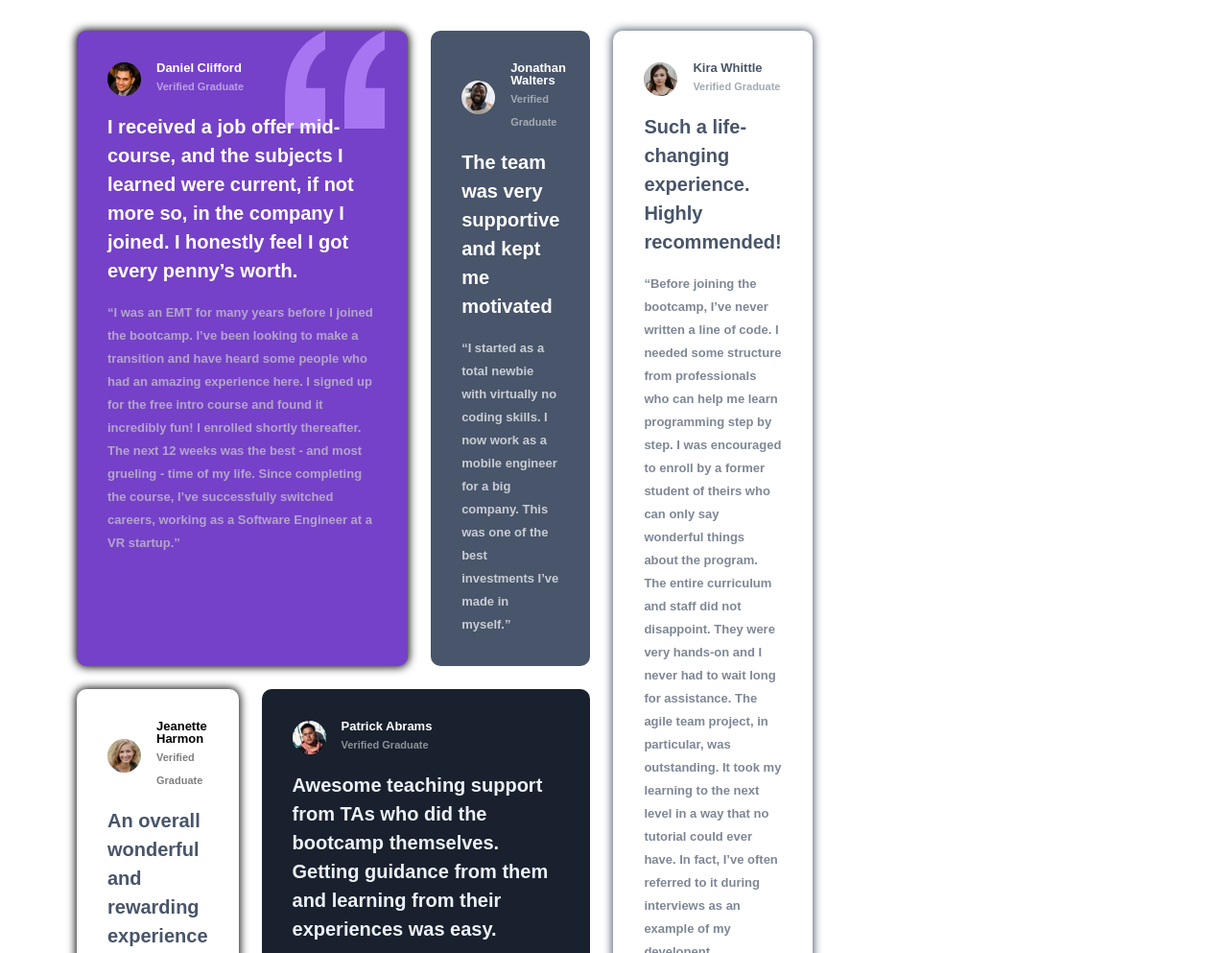
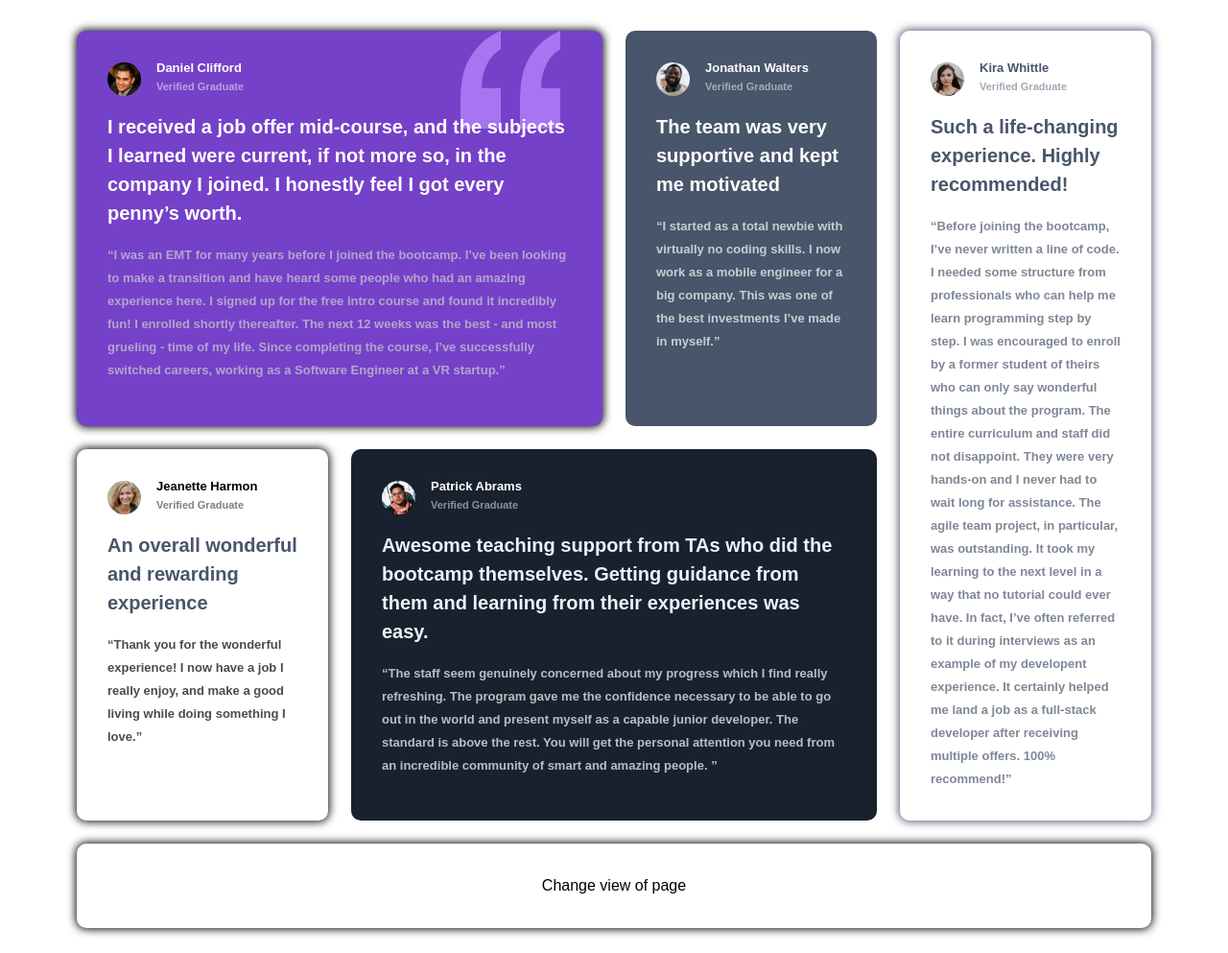
Before and after one commit to Mrbabet/Testimonials-grid-section, a plain HTML site: page src/index.html in a window 1280 px wide. Shown: the top 993 px of the page at 96% size. Drawn offline with Linux system fonts and the light colour scheme.

Commit message:
Add files via upload

```diff
--- a/src/scss/main.scss
+++ b/src/scss/main.scss
@@ -177,39 +177,43 @@ body {
   grid-area: six;
   text-align: center;
 }
-@media screen and (min-width: 33em) {
+@media screen and (min-width: 528px) {
   .grid-container {
     grid-template-areas:
       "one one"
       "two three"
       "five five"
-      "four four";
+      "four four"
+      "six six";
   }
 }
 
-@media screen and (min-width: 38em) {
+@media screen and (min-width: 608px) {
   .grid-container {
     grid-template-areas:
       "one one"
       "two five"
       "three five"
-      "four four";
+      "four four"
+      "six six";
   }
 }
 
-@media screen and (min-width: 54em) {
+@media screen and (min-width: 864em) {
   .grid-container {
     grid-template-areas:
       "one one two"
       "five five five"
-      "three four four";
+      "three four four"
+      "six six six";
   }
 }
 
-@media screen and (min-width: 75em) {
+@media screen and (min-width: 1000px) {
   .grid-container {
     grid-template-areas:
       "one one two five"
-      "three four four five";
+      "three four four five"
+      "six six six six";
   }
 }
```
Also changed, not shown: src/scss/main.css, 1 other file.
